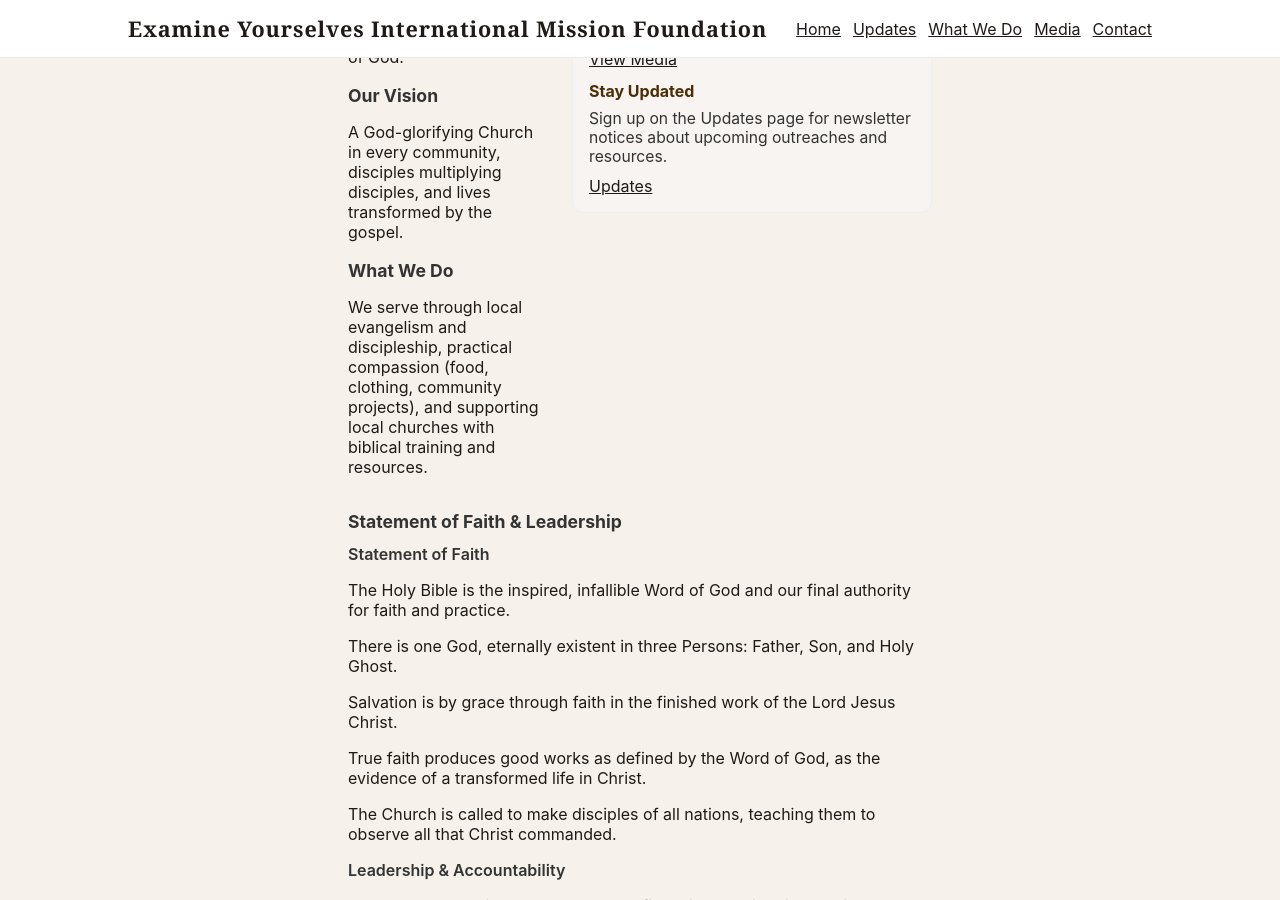
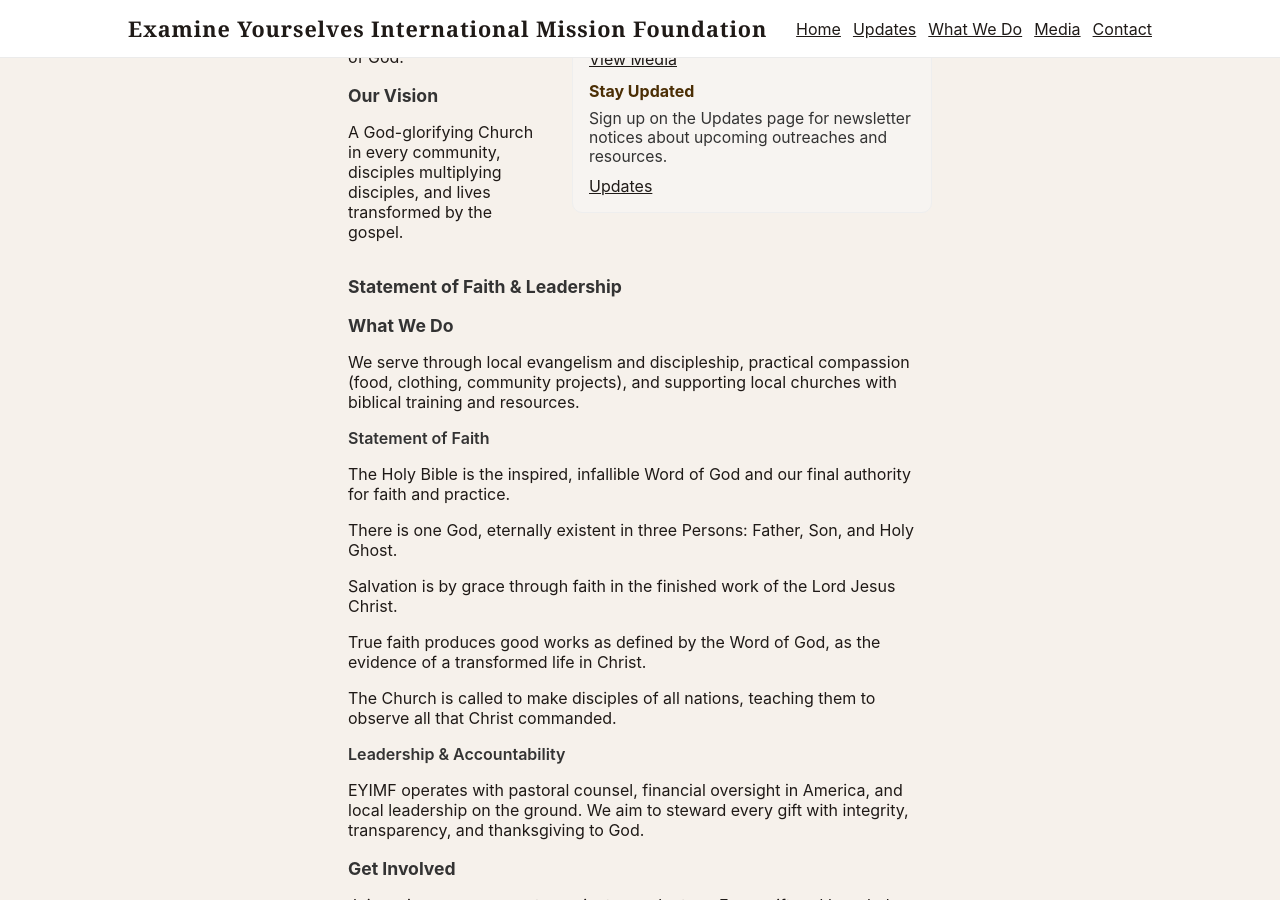
Before and after one commit to Irdavid160/eyimf, a Jekyll site: the page about.html, which Jekyll copies as it is, in a window 1280 px wide and 900 px high, scrolled down 440 px. Built offline with Jekyll 4.4.1, drawn with Linux system fonts in a browser that asks for light colours.

Commit message:
Reorganize 'What We Do' section in about.html

```diff
--- a/about.html
+++ b/about.html
@@ -120,9 +120,6 @@
     <h2>Our Vision</h2>
     <p class="muted">A God-glorifying Church in every community, disciples multiplying disciples, and lives transformed by the gospel.</p>
 
-    <h2>What We Do</h2>
-    <p class="muted">We serve through local evangelism and discipleship, practical compassion (food, clothing, community projects), and supporting local churches with biblical training and resources.</p>
-
     <div class="spacer"></div>
   </div> <!-- END main column -->
 
@@ -153,6 +150,10 @@
   <h2 id="statements-title" class="page-subtitle">Statement of Faith & Leadership</h2>
 
   <div class="stat-grid">
+    <article class="statement" aria-labelledby="sofa-title">
+     <h2>What We Do</h2>
+    <p class="muted">We serve through local evangelism and discipleship, practical compassion (food, clothing, community projects), and supporting local churches with biblical training and resources.</p>
+
     <article class="statement" aria-labelledby="sofa-title">
       <h3 id="sofa-title">Statement of Faith</h3>
       <p>The Holy Bible is the inspired, infallible Word of God and our final authority for faith and practice.</p>
```
